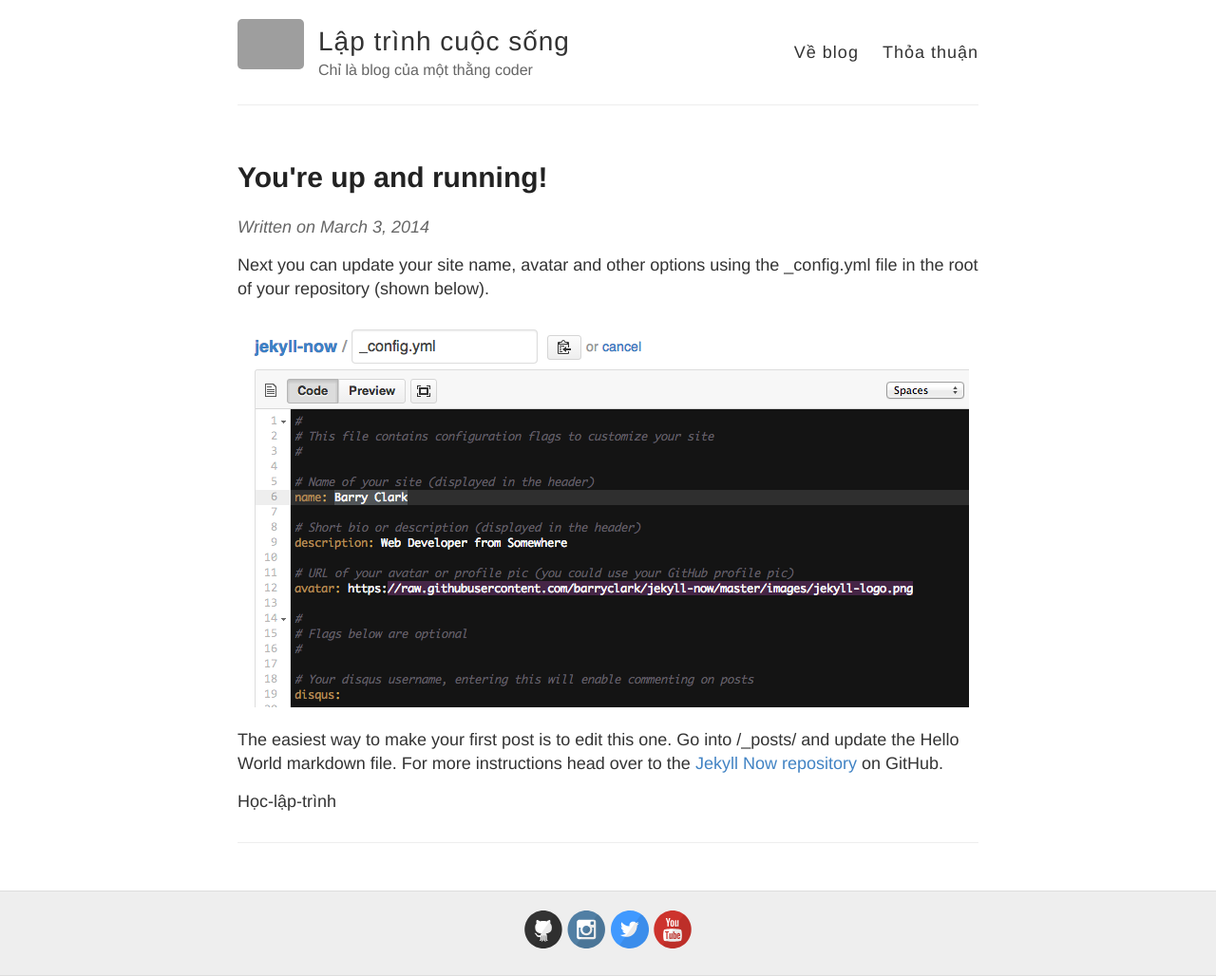
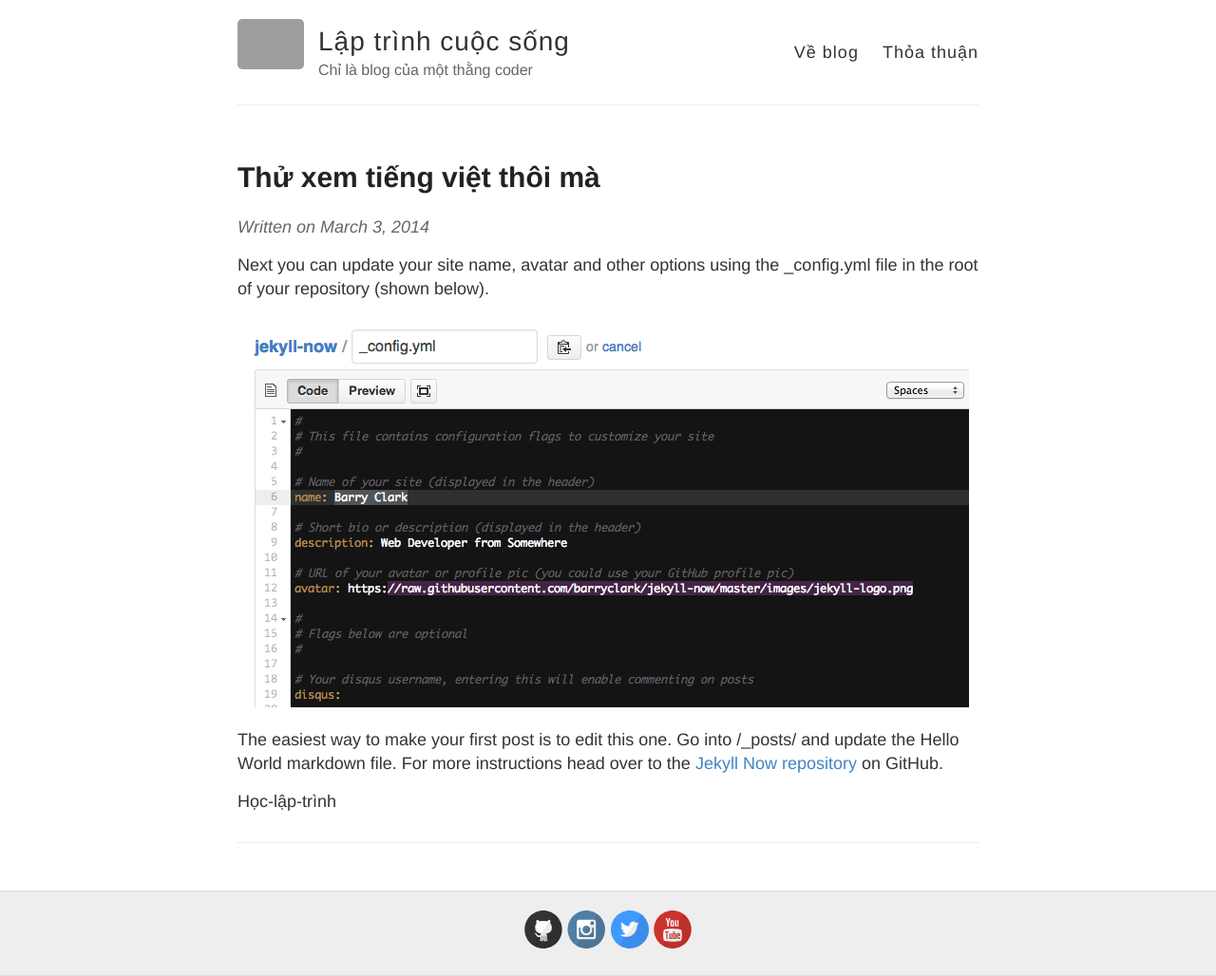
Before and after one commit to nguyentest/laptrinhcuocsong, a Jekyll site: the page built from _posts/2014-3-3-Hello-World.md, in a window 1280 px wide. Shown: the whole page at 95% size. Built offline with Jekyll 4.4.1, drawn with Linux system fonts in a browser that asks for light colours; grey boxes are pictures that could not be loaded.

Commit message:
Type commit mesage hể…

```diff
--- a/_posts/2014-3-3-Hello-World.md
+++ b/_posts/2014-3-3-Hello-World.md
@@ -1,8 +1,7 @@
 ---
 layout: post
-title: You're up and running!
+title: Thử xem tiếng việt thôi mà
 thumbnail: images/image.png
-permalink: you-up-and-runing
 category: Học-lập-trình
 ---
 
```
